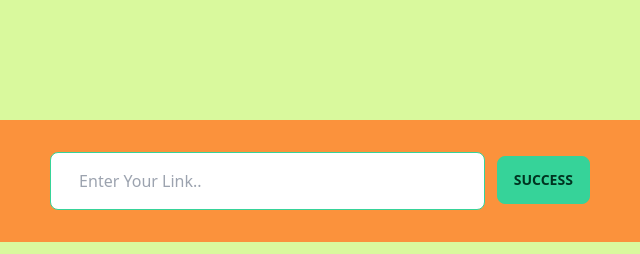
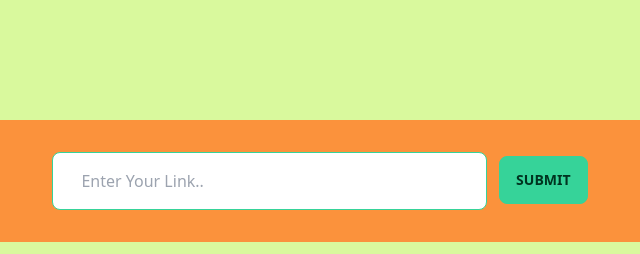
Before and after one commit to tanzimnahid6/short-link-generator, a plain HTML site: page index.html in a window 1280 px wide. Shown: the top 254 px of the page, 320-960 px from the left. Drawn offline with nearby package versions, Linux system fonts and the light colour scheme.

Commit message:
button change

```diff
--- a/index.html
+++ b/index.html
@@ -12,7 +12,7 @@
     <main class="bg-lime-200 p-20">
         <section class="m-auto flex justify-center my-10  bg-orange-400 w-10/12 p-8 rounded">
             <input id="longLink" type="text" placeholder="Enter Your Link.." class="input input-bordered input-success w-1/2 p-7" />
-            <button id="btn" class="btn btn-success ml-3 mt-1">Success</button>
+            <button id="btn" class="btn btn-success ml-3 mt-1">Submit</button>
 
         </section>
         <!-- OutPut section -->
```
